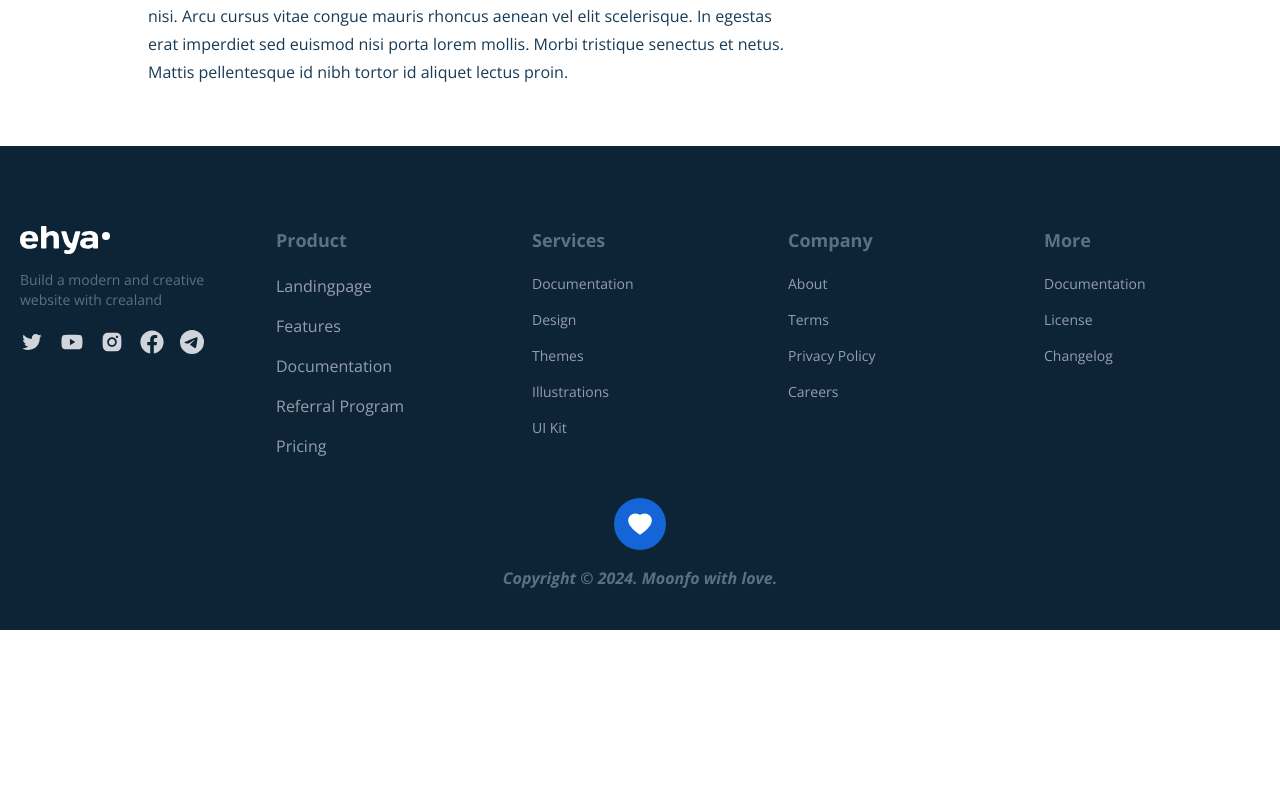
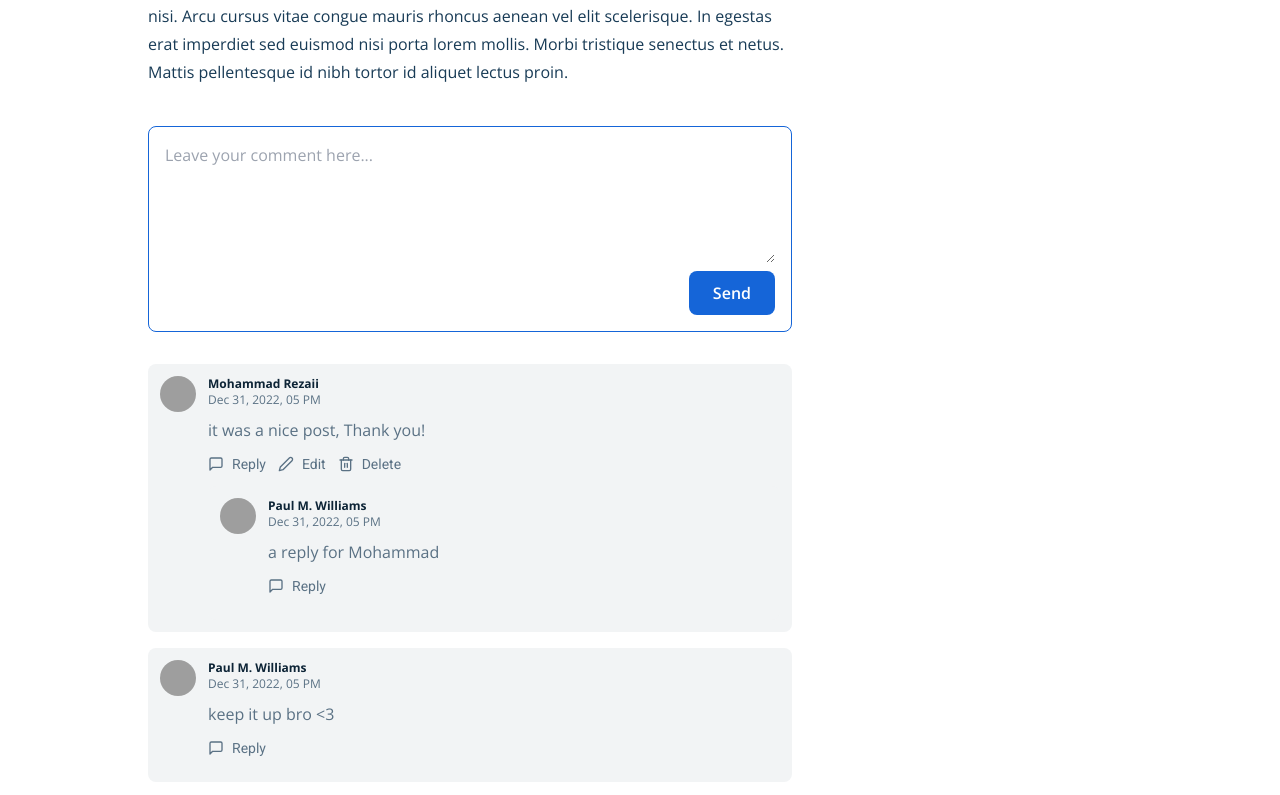
Before and after one commit to 22120abdulla/blog-project, a React (Create React App) app: page /blog/1 in a window 1280 px wide. Shown: the part 785-1580 px from the top of the page. Before the commit the page ends 1415 px from the top, so only its background shows below. Built offline with nearby package versions, Linux system fonts and the light colour scheme; grey boxes are pictures that could not be loaded.

Commit message:
10 - comments section with replying

```diff
--- /dev/null
+++ b/src/components/comments/Comment.jsx
@@ -0,0 +1,125 @@
+import React from "react";
+import { FiMessageSquare, FiEdit2, FiTrash2 } from "react-icons/fi";
+
+import { images } from "../../constants";
+import CommentForm from "./CommentForm";
+
+const Comment = ({
+  comment,
+  logginedUserId,
+  affectedComment,
+  setAffectedComment,
+  addComment,
+  parentId = null,
+  updateComment,
+  deleteComment,
+  replies,
+}) => {
+  const isUserLoggined = Boolean(logginedUserId);
+  const commentBelongsToUser = logginedUserId === comment.user._id;
+  const isReplying =
+  affectedComment &&
+  affectedComment.type === "replying" &&
+  affectedComment._id === comment._id;
+  const isEditing =
+  affectedComment &&
+  affectedComment.type === "editing" &&
+  affectedComment._id === comment._id;
+  const repliedCommentId = parentId ? parentId : comment._id;
+  const replyOnUserId = comment.user._id;
+
+  return (
+    <div className="flex flex-nowrap items-start gap-x-3 bg-[#F2F4F5] p-3 rounded-lg">
+      <img
+        src={images.PostProfileImage}
+        alt="user profile"
+        className="w-9 h-9 object-cover rounded-full"
+      />
+      <div className="flex-1 flex flex-col">
+        <h5 className="font-bold text-dark-hard text-xs">
+          {comment.user.name}
+        </h5>
+        <span className="text-xs text-dark-light">
+          {new Date(comment.createdAt).toLocaleDateString("en-US", {
+            day: "numeric",
+            month: "short",
+            year: "numeric",
+            hour: "2-digit",
+          })}
+        </span>
+        {!isEditing && (
+          <p className="font-opensans mt-[10px] text-dark-light">
+          {comment.desc}
+        </p>
+        )}
+        {isEditing && (
+          <CommentForm
+          btnLabel="Update"
+          formSubmitHanlder={(value) => updateComment(value, comment._id)}
+          formCancelHandler={() => setAffectedComment(null)}
+          initialText={comment.desc}
+          />
+        )}
+        <div className="flex items-center gap-x-3 text-dark-light font-roboto text-sm mt-3 mb-3">
+          {isUserLoggined && (
+            <button
+            className="flex items-center space-x-2"
+            onClick={() =>
+            setAffectedComment({type: "replying", _id: comment._id})
+            }
+            >
+              <FiMessageSquare className="w-4 h-auto" />
+              <span>Reply</span>
+            </button>
+          )}
+          {commentBelongsToUser && (
+            <>
+            <button
+              className="flex items-center space-x-2"
+              onClick={() =>
+                setAffectedComment({type: "editing", _id: comment._id})
+                }
+            >
+                <FiEdit2 className="w-4 h-auto" />
+                <span>Edit</span>
+              </button>
+              <button className="flex items-center space-x-2"
+              onClick={() => deleteComment(comment._id)}>
+                <FiTrash2 className="w-4 h-auto" />
+                <span>Delete</span>
+              </button>
+            </>
+          )}
+        </div>
+        {isReplying && (
+        <CommentForm
+        btnLabel="Reply"
+        formSubmitHanlder={(value) =>
+          addComment(value, repliedCommentId, replyOnUserId)
+        }
+        formCancelHandler={() => setAffectedComment(null)}
+        />
+      )}
+      {replies.length > 0 && (
+        <div>
+          {replies.map((reply) => (
+            <Comment key={reply._id}
+            addComment={addComment}
+            affectedComment={affectedComment}
+            setAffectedComment={setAffectedComment}
+            comment={reply}
+            deleteComment={deleteComment}
+            logginedUserId={logginedUserId}
+            replies={[]}
+            updateComment={updateComment}
+            parentId={comment._id}
+            />
+          ))}
+        </div>
+      )}
+      </div>
+    </div>
+  );
+};
+
+export default Comment;
--- a/src/components/comments/CommentForm.jsx
+++ b/src/components/comments/CommentForm.jsx
@@ -1,15 +1,48 @@
 import React from 'react'
+import { useState } from 'react'
 
-const CommentForm = () => {
+const CommentForm = ({
+  btnLabel,
+  formSubmitHanlder,
+  formCancelHandler = null,
+  initialText = "",
+}) => {
+const [value, setValue] = useState(initialText);
+
 const submitHandler = (e) => {
     e.preventDefault()
+    formSubmitHanlder(value);
+    setValue("")
 }
 
   return (
     <form onSubmit={submitHandler}>
-      <div></div>
+      <div className="flex flex-col items-end border border-primary rounded-lg p-4">
+        <textarea
+        className="w-full focus:outline-none bg-transparent"
+        rows="5"
+        placeholder="Leave your comment here..."
+        value={value}
+        onChange={(e) => setValue(e.target.value)}
+        />
+        <div className="flex items-center gap-x-2 pt-2">
+          {formCancelHandler && (
+            <button onClick={formCancelHandler}
+            className="px-6 py-2.5 rounded-lg border border-red-500 text-red-500"
+            >
+              cancel
+            </button>
+          )}
+        <button type="submit"
+        className="px-6 py-2.5 rounded-lg bg-primary
+        text-white font-semibold"
+        >
+          {btnLabel}
+          </button>
+        </div>
+      </div>
     </form>
   )
 }
 
-export default CommentForm
+export default CommentForm;
--- a/src/components/comments/CommentsContainer.jsx
+++ b/src/components/comments/CommentsContainer.jsx
@@ -1,11 +1,94 @@
-import React from 'react'
 
-const CommentsContainer = ({className}) => {
+import React, { useEffect, useState } from 'react'
+
+import { getCommentsData } from "../../data/comments";
+import CommentForm from './CommentForm'
+import Comment from './Comment';
+
+const CommentsContainer = ({ className, logginedUserId }) => {
+const [comments, setcomments] = useState([]);
+const mainComments = comments.filter ((comment) => comment.parent === null);
+const [affectedComment, setAffectedComment] = useState(null);
+
+console.log(comments);
+
+useEffect(() => {
+  (async() => {
+    const commentData = await getCommentsData();
+    setcomments(commentData);
+  })();
+}, []);
+
+ const addCommentHandler = (value, parent = null, replyOnUser = null) => {
+  const newComment = {
+      _id: Math.random().toString(),
+      user: {
+        _id: "a",
+        name: "Mohammad Rezaii",
+      },
+      desc: value,
+      post: "1",
+      parent: parent,
+      replyOnUser: null,
+      createdAt: new Date().toISOString(),
+    };
+    setcomments((curState) => {
+      return [newComment, ...curState];
+    });
+    setAffectedComment(null);
+ };
+
+
+const updateCommentHandler = (value, commentId) => {
+  const updatedComments = comments.map((comment) => {
+    if(comment._id === commentId) {
+      return {...comment, desc: value };
+    }
+    return comment;
+  });
+  setcomments(updatedComments);
+  setAffectedComment(null);
+}
+
+const deleteCommentHandler = (commentId) => {
+  const updatedComments = comments.filter((comment) => {
+    return comment._id !== commentId
+  })
+  setcomments(updatedComments);
+}
+
+const getRepliesHandler = (commentId) => {
+  return comments.filter((comment) => comment.parent === commentId)
+  .sort((a, b) => {
+    return (
+      new Date(a.createdAt).getTime() - new Date(b.createdAt).getTime()
+    );
+  });
+};
+
   return (
     <div className={`${className}`}>
+      <CommentForm
+      btnLabel="Send"
+      formSubmitHanlder={(value) => addCommentHandler(value)}
+      />
+      <div className="space-y-4 mt-8">
+        {mainComments.map((comment) => (
+            <Comment
+            key={comment._id}
+            comment={comment}
+            logginedUserId={logginedUserId}
+            affectedComment={affectedComment}
+            setAffectedComment={setAffectedComment}
+            addComment={addCommentHandler}
+            updateComment={updateCommentHandler}
+            deleteComment={deleteCommentHandler}
+            replies={getRepliesHandler(comment._id)}
+            />
+        ))}
+      </div>
+    </div>
+  );
+};
 
-    </div>
-  )
-}
-
-export default CommentsContainer
+export default CommentsContainer;
--- /dev/null
+++ b/src/data/comments.js
@@ -0,0 +1,52 @@
+export const getCommentsData = async () => {
+    return [
+      {
+        _id: "10",
+        user: {
+          _id: "a",
+          name: "Mohammad Rezaii",
+        },
+        desc: "it was a nice post, Thank you!",
+        post: "1",
+        parent: null,
+        replyOnUser: null,
+        createdAt: "2022-12-31T17:22:05.092+0000",
+      },
+      {
+        _id: "11",
+        user: {
+          _id: "b",
+          name: "Paul M. Williams",
+        },
+        desc: "a reply for Mohammad",
+        post: "1",
+        parent: "10",
+        replyOnUser: "a",
+        createdAt: "2022-12-31T17:22:05.092+0000",
+      },
+      {
+        _id: "12",
+        user: {
+          _id: "b",
+          name: "Paul M. Williams",
+        },
+        desc: "keep it up bro <3",
+        post: "1",
+        parent: null,
+        replyOnUser: null,
+        createdAt: "2022-12-31T17:22:05.092+0000",
+      },
+      {
+        _id: "13",
+        user: {
+          _id: "c",
+          name: "Jessica C. Stephens",
+        },
+        desc: "I'm always interested in your content :)",
+        post: "1",
+        parent: null,
+        replyOnUser: null,
+        createdAt: "2022-12-31T17:22:05.092+0000",
+      },
+    ];
+  };
--- a/src/pages/articleDetail/ArticleDetailpage.jsx
+++ b/src/pages/articleDetail/ArticleDetailpage.jsx
@@ -79,7 +79,7 @@
                   lectus proin.
                   </p>
                 </div>
-                <CommentsContainer className="mt-10" />
+                <CommentsContainer className="mt-10" logginedUserId="a" />
           </article>
           <SuggestedPosts
           header="Latest Article"
--- a/src/pages/articleDetail/container/SuggestedPosts.jsx
+++ b/src/pages/articleDetail/container/SuggestedPosts.jsx
@@ -41,7 +41,7 @@
           <Link
           key={index}
           to="/"
-          className="inline-block rounded-md px-3 py-1.5 bg-primary font-roboto text-xs text-white md:text-sm"
+           className="inline-block rounded-md px-3 py-1.5 bg-primary font-roboto text-xs text-white md:text-sm"
           >
             {item}
           </Link>
```
